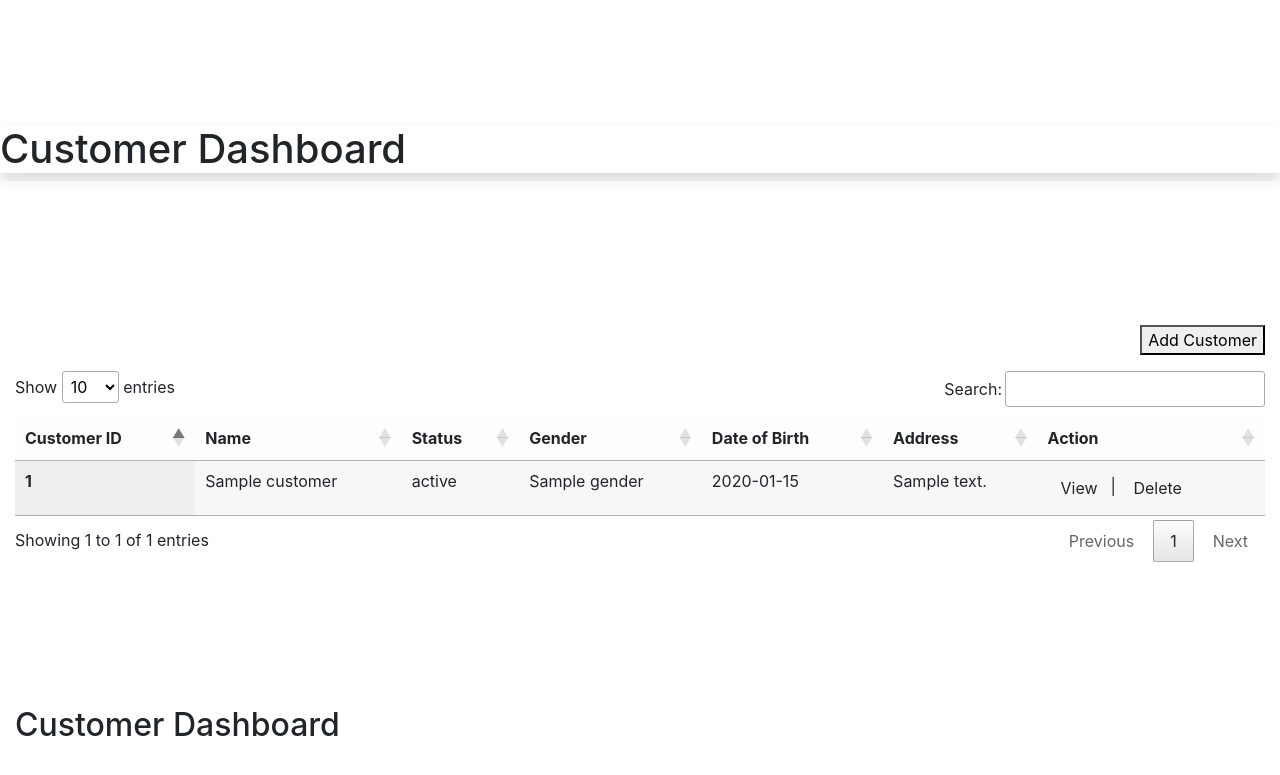
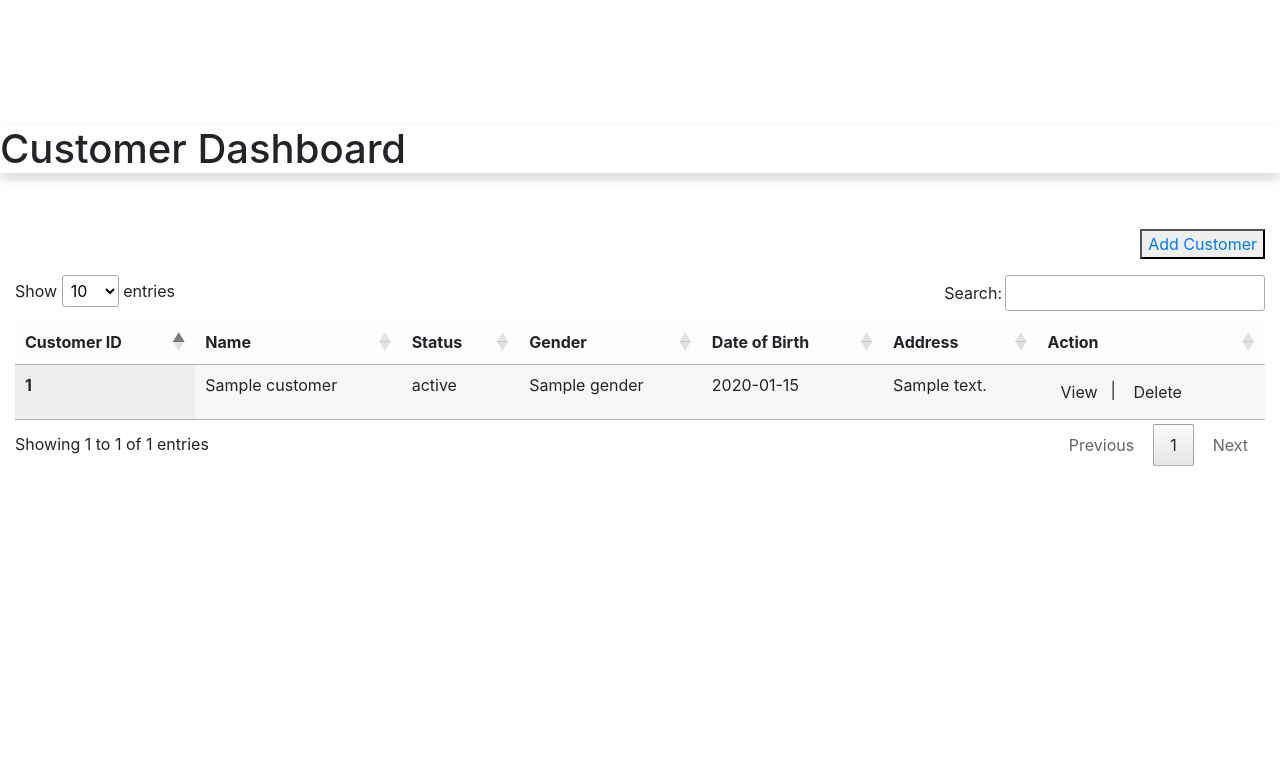
Before and after one commit to Invecx-vince/IM2_customerDB, a Django app: template customer/templates/warehouse/dashboard.html in a window 1280 px wide. Shown: the top 775 px of the page. Run offline with Django 3.2, Linux system fonts and the light colour scheme; the template is opened without the code that fills it: most values are stand-ins (such as "Sample title", 1, 10 or a date in 2020); some libraries are stand-ins or nearby versions.

Commit message:
Update dashboard.html

```diff
--- a/customer/templates/warehouse/dashboard.html
+++ b/customer/templates/warehouse/dashboard.html
@@ -29,13 +29,6 @@
 			<h1 id="intro" class="shadow p-10 mb-10" style="margin-top:125px;">Customer Dashboard</h1><!-- placeimage here -->
 
 
-		<div class="container-fluid">
-		<div class="row">
-
-
-		</div>
-		</div>
-
 		<!-- The flexible grid (content) -->
 		<div class="container-fluid">
 		<div class="row">
@@ -43,10 +36,10 @@
 		  <div class="col-lg-12" style="background-color:rgba(255,255,255,0.6);">
 
 		<div align="center">
-		<br><br><br><br><br><br>
+		<br><br>
 		<form role="form" action="" method="POST" autocomplete="off" enctype="multipart/form-data">
       	{% csrf_token %}
-		<p align="right"><button type="submit" class="button button1" >Add Customer</button></p>
+		<p align="right"><button><a type = "button" class="button button1" id="id_registration" href="{% url 'customer:register_view' %}" >Add Customer</button>
 		</form>
 				<table id="myTable" class="display table table-light" >
 				  <thead>
@@ -74,7 +67,7 @@
 				       			data-toggle="modal" data-target="#viewmodal-{{customer.id}}"> View </a>|
 
 				       			<a type="button" class="btn btn-mdb-color btn-rounded" href="#"
-				       			data-toggle="modal" data-target="#deletemodal"> Delete</a>
+				       			data-toggle="modal" data-target="#deletemodal-{{customer.id}}"> Delete</a>
 				       </td>
 				    </tr>
 
@@ -83,52 +76,77 @@
 						<div class="modal-dialog" role="document">
 							<div class="modal-content">
 								<div class="modal-header">
-									<h5 class="modal-title" id="exampleModalLabel">Viewing Customer Record</h5>
+									<h5 class="modal-title" id="exampleModalLabel">Customer Record Details</h5>
 									<button type="button" class="close" data-dismiss="modal" aria-label="Close">
 										<span aria-hidden="true">&times;</span>
 									</button>
-
 								</div>
+								<form id="updateForm" method="post" >
+								{% csrf_token %}
 								<div class="modal-body">
+									<input type="text" name="customer-id" value = {{customer.id}} hidden>
 									<div class="form-group md-form font-weight-bold ">
 			                            <label for="custname" data-error="wrong" data-success="right">Name: </label>
-			                            <input id="custname" type="text" class="form-control"
-			                            value="{{customer.name}}">
+			                            <input id="custname" name="customer-name" type="text" class="form-control" value="{{customer.name}}">
 			                        </div>
 			                        <div class="form-group md-form font-weight-bold">
 			                            <label for="custstatus" data-error="wrong" data-success="right">Status: </label>
-			                            <input id="custstatus" type="text" class="form-control"
+			                            <input id="custstatus" name="customer-status" type="text" class="form-control"
 			                            value="{{customer.status}}">
 			                        </div>
 			                        <div class="form-group md-form font-weight-bold">
 			                            <label for="custgender" data-error="wrong" data-success="right">Gender: </label>
-			                            <input id="custgender" type="text" class="form-control"
+			                            <input id="custgender" name="customer-gender" type="text" class="form-control"
 			                            value="{{customer.gender}}">
 			                        </div>
 			                        <div class="form-group md-form font-weight-bold">
 			                            <label for="custbday" data-error="wrong" data-success="right">Birthdate: </label>
-			                            <input id="custbday" type="date" class="form-control"
-			                            value="{{customer.birthdate|date:"Y-m-d"}}">
+			                            <input id="custbday" name="customer-bdate" type="date" class="form-control"
+			                            value="{{customer.birthdate|date:'Y-m-d'}}">
 			                        </div>
 			                        <div class="form-group md-form font-weight-bold">
 			                            <label for="custaddres" data-error="wrong" data-success="right">Address: </label>
-			                            <input id="custaddres" type="text" class="form-control"
+			                            <input id="custaddres" name="customer-address" type="text" class="form-control"
 			                            value="{{customer.address}}">
 			                        </div>
 								</div>
 								<div class="modal-footer">
-									<form id="activateForm" method="post" action="report/startup/deactivate">
-										{% csrf_token %}
-
 										<input type="hidden" id="startup-id">
 										<button type="button" class="btn btn-secondary" data-dismiss="modal">Cancel</button>
-										<button type="submit" class="button">Update</button>
-									</form>
-
+										<button type="submit" id = "btnUpdate" name = "btnUpdate" class="button">Update</button>
 								</div>
 							</div>
+							</form>
 						</div>
-					</div >
+					</div>
+
+
+					<!-- delete modal-->
+		<div class="modal fade" id="deletemodal-{{customer.id}}" tabindex="1" role="dialog" aria-labelledby="exampleModalLabel" aria-hidden ="false">
+			<div class="modal-dialog" role="document">
+				<div class="modal-content">
+					<div class="modal-header">
+						<h5 class="modal-title" id="exampleModalLabel">Delete Record of Customer?</h5>
+						<button type="button" class="close" data-dismiss="modal" aria-label="Close">
+							<span aria-hidden="true">&times;</span>
+						</button>
+
+					</div>
+					<form id="deleteForm" method="post" >
+					{% csrf_token %}
+					<div class="modal-body">
+						<input type="text" name="del-targetID" value = {{customer.id}} hidden>
+						Are you sure about that?
+					</div>
+					<div class="modal-footer">
+							<input type="hidden" id="startup-id">
+							<button type="button" class="btn btn-secondary" data-dismiss="modal">Cancel</button>
+							<button type="submit" id = "btnDelete" name = "btnDelete" class="button">Yes</button>
+					</div>
+				</div>
+			</form>
+			</div>
+		</div>
 
 
 				    {% endfor %}
@@ -141,46 +159,8 @@
 		</div>
 
 		</div>
-		<div class="container-fluid">
-		<div class="row">
-
-		  <div class="col-lg-12" style="background-color:rgba(255,255,255,0.6);">
-		    <h2>Customer Dashboard</h2>
-
-			</div>
-		</div>
-
-		</div>
-		</div>
 
 
-		<!-- delete modal-->
-		<div class="modal fade" id="deletemodal" tabindex="1" role="dialog" aria-labelledby="exampleModalLabel" aria-hidden ="false">
-			<div class="modal-dialog" role="document">
-				<div class="modal-content">
-					<div class="modal-header">
-						<h5 class="modal-title" id="exampleModalLabel">Delete Record of Customer?</h5>
-						<button type="button" class="close" data-dismiss="modal" aria-label="Close">
-							<span aria-hidden="true">&times;</span>
-						</button>
-
-					</div>
-					<div class="modal-body">
-						Are you sure about that?
-					</div>
-					<div class="modal-footer">
-						<form id="activateForm" method="post" action="report/startup/deactivate">
-							{% csrf_token %}
-
-							<input type="hidden" id="startup-id">
-							<button type="button" class="btn btn-secondary" data-dismiss="modal">Cancel</button>
-							<button type="submit" class="button">Yes</button>
-						</form>
-
-					</div>
-				</div>
-			</div>
-		</div >
 
 
 		<script>
```
